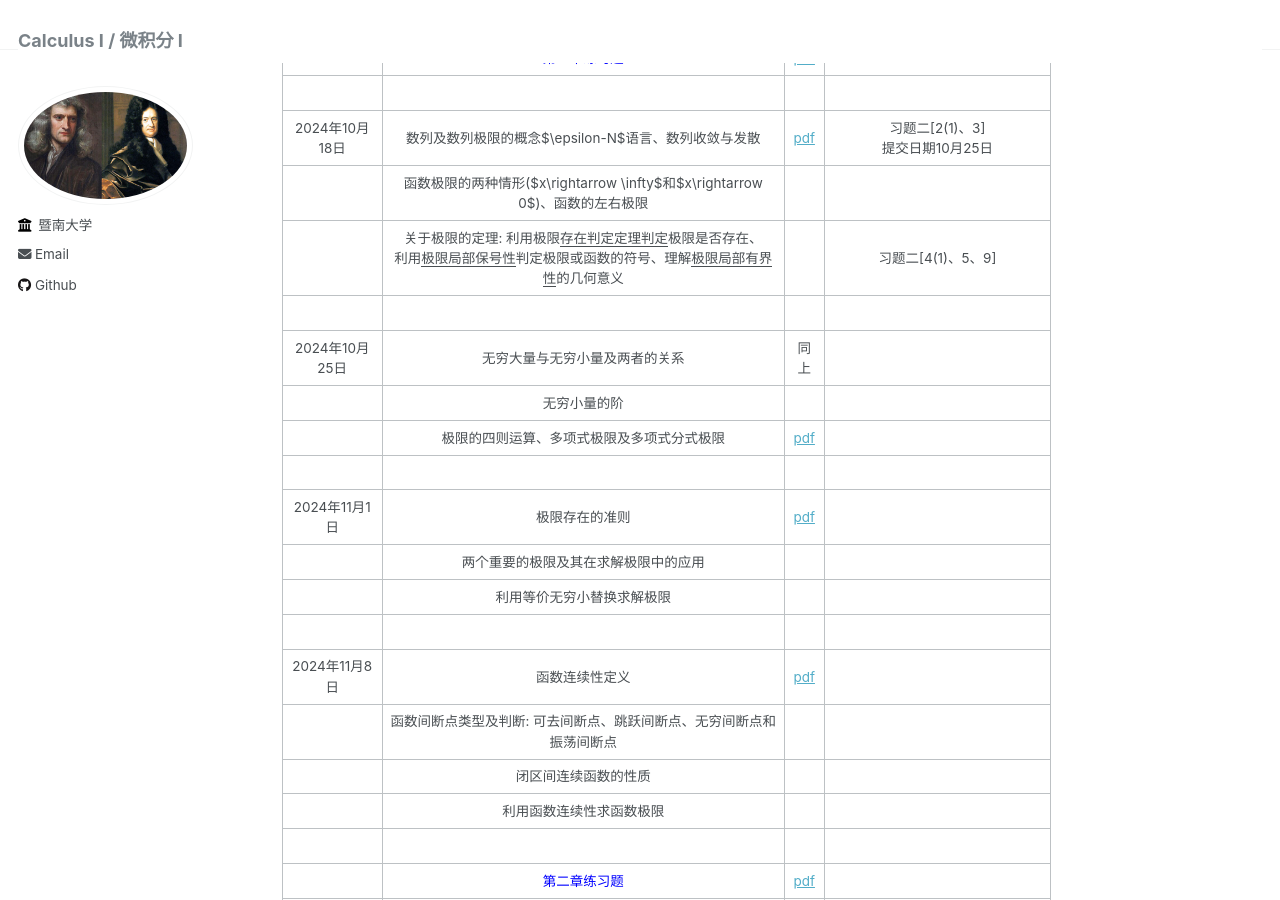
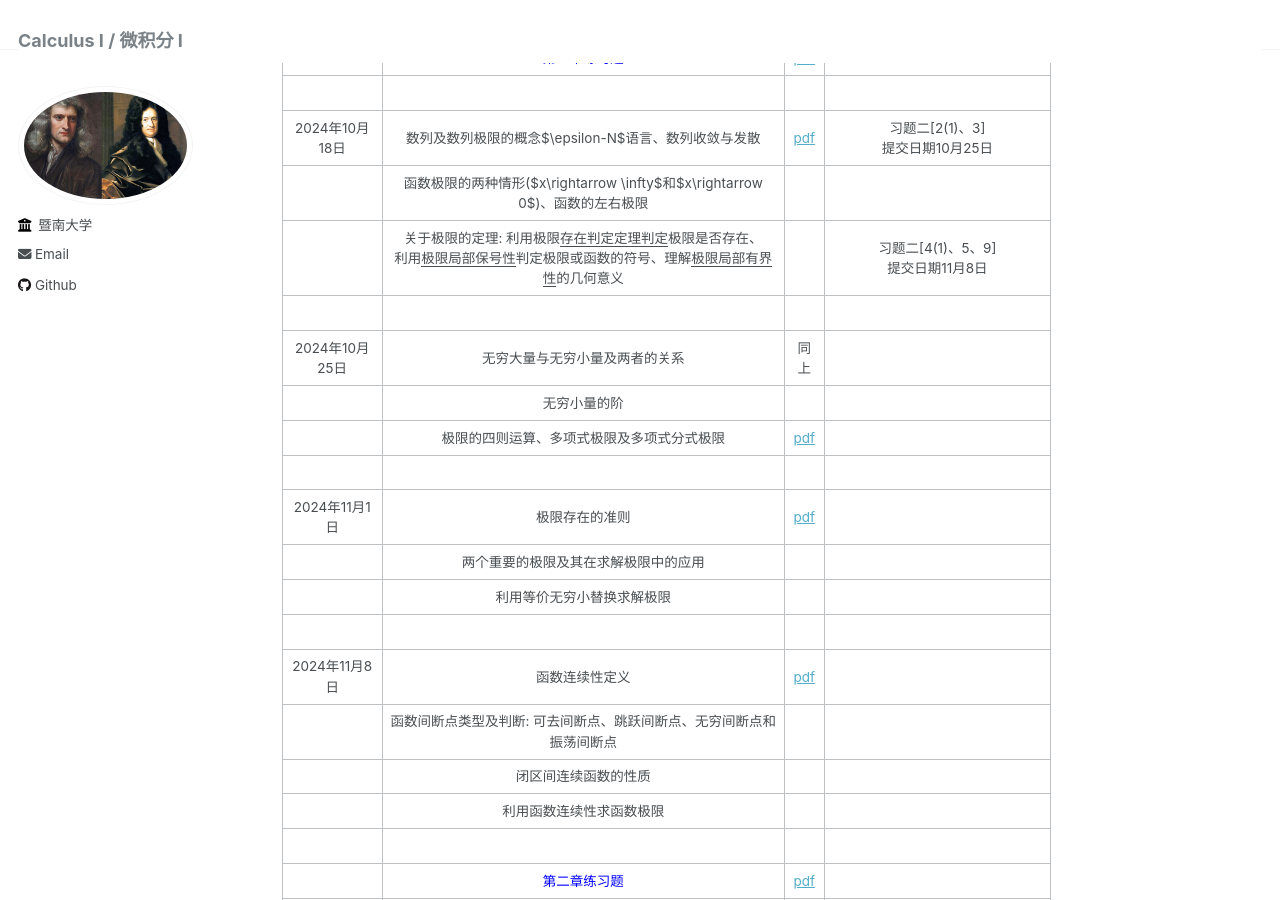
Before and after one commit to wangyuanhao/calculus_course_webpage, a Jekyll site: the page built from _pages/about.md, in a window 1280 px wide and 900 px high, scrolled down 2061 px. Built offline with Jekyll 4.4.1, drawn with Linux system fonts in a browser that asks for light colours.

Commit message:
Update about.md

```diff
--- a/_pages/about.md
+++ b/_pages/about.md
@@ -69,7 +69,7 @@ redirect_from:
 |                                     |                                                              |                                   |                                                           |
 |           2024年10月18日            |     数列及数列极限的概念$\epsilon-N$语言、数列收敛与发散     |     [pdf](../notes/part3.pdf)     |           习题二[2(1)、3]<br/>提交日期10月25日            |
 |                                     | 函数极限的两种情形($x\rightarrow \infty$和$x\rightarrow 0$)、函数的左右极限 |                                   |                                                           |
-|                                     | 关于极限的定理: 利用极限<u>存在判定定理判定</u>极限是否存在、<br />利用<u>极限局部保号性</u>判定极限或函数的符号、理解<u>极限局部有界性</u>的几何意义 |                                   |                    习题二[4(1)、5、9]                     |
+|                                     | 关于极限的定理: 利用极限<u>存在判定定理判定</u>极限是否存在、<br />利用<u>极限局部保号性</u>判定极限或函数的符号、理解<u>极限局部有界性</u>的几何意义 |                                   |          习题二[4(1)、5、9]<br/>提交日期11月8日           |
 |                                     |                                                              |                                   |                                                           |
 |           2024年10月25日            |                无穷大量与无穷小量及两者的关系                |               同上                |                                                           |
 |                                     |                         无穷小量的阶                         |                                   |                                                           |
```
